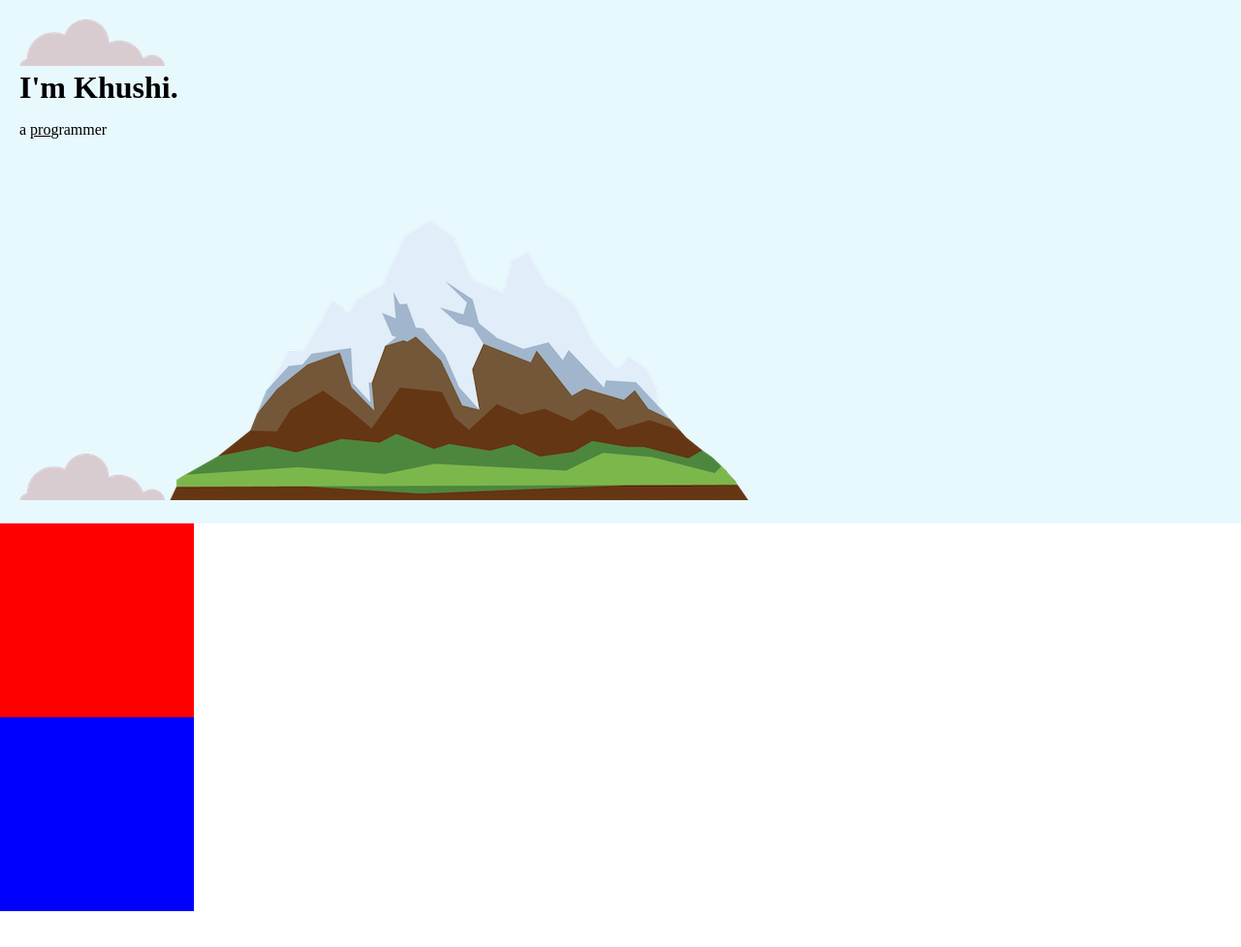
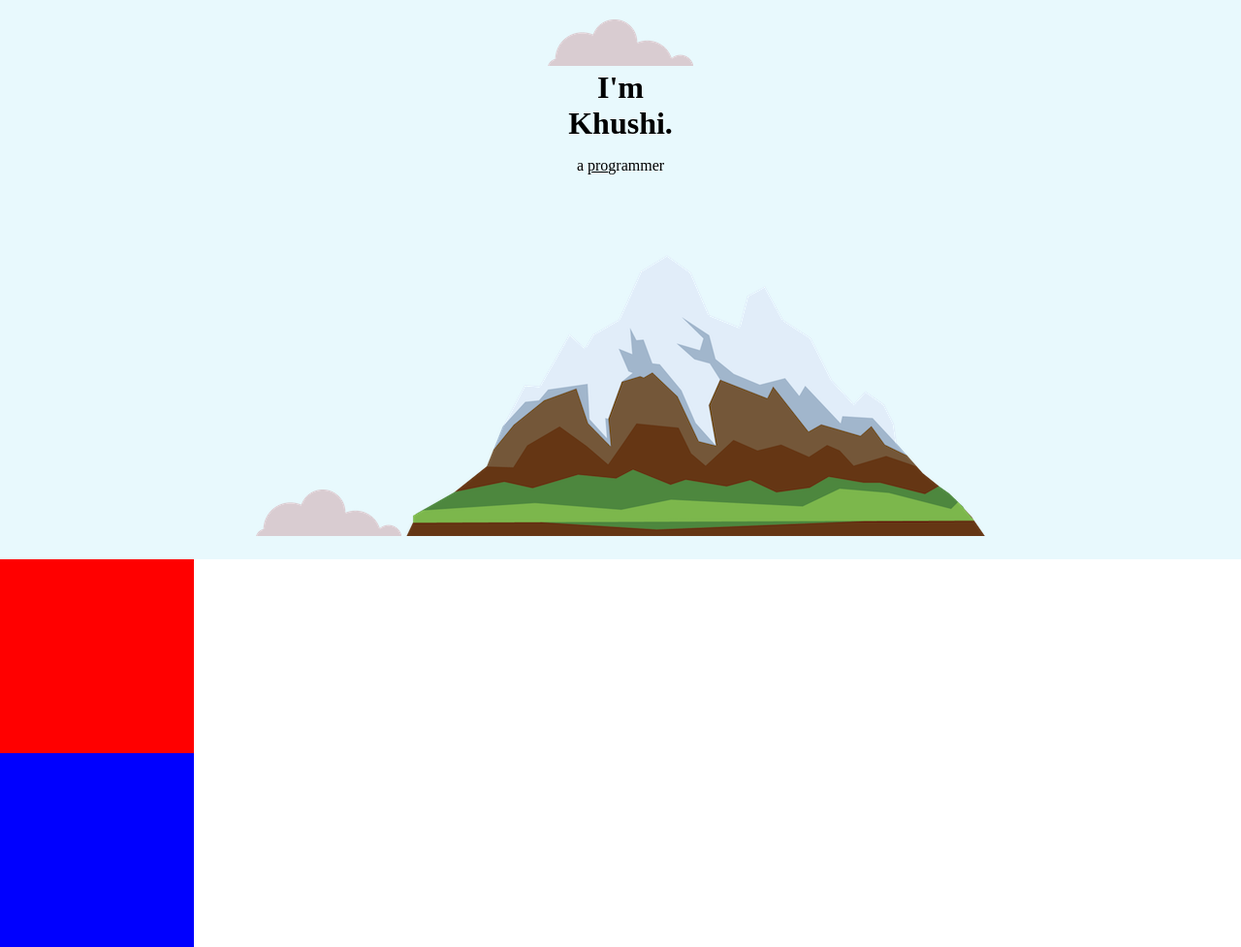
Before and after one commit to krathi2k3/CSS-My-Site, a plain HTML site: page index.html in a window 1280 px wide. Shown: the whole page at 97% size. Before the commit the page ends 940 px from the top, so only its background shows below. Drawn offline with Linux system fonts and the light colour scheme.

Commit message:
Add files via upload
edits

```diff
--- a/styles.css
+++ b/styles.css
@@ -1,8 +1,11 @@
 body{
     margin:0;
+    text-align: center;
 }
 h1{
-    margin: 0;
+    margin: 0 auto 0 auto;
+    width: 10%;
+
 }
 .top{
     background-color: #E8F9FD;
@@ -18,7 +21,6 @@ h1{
     width: 200px;
     height: 200px;
 }
-
 .pro{
     text-decoration: underline;
 }
```
